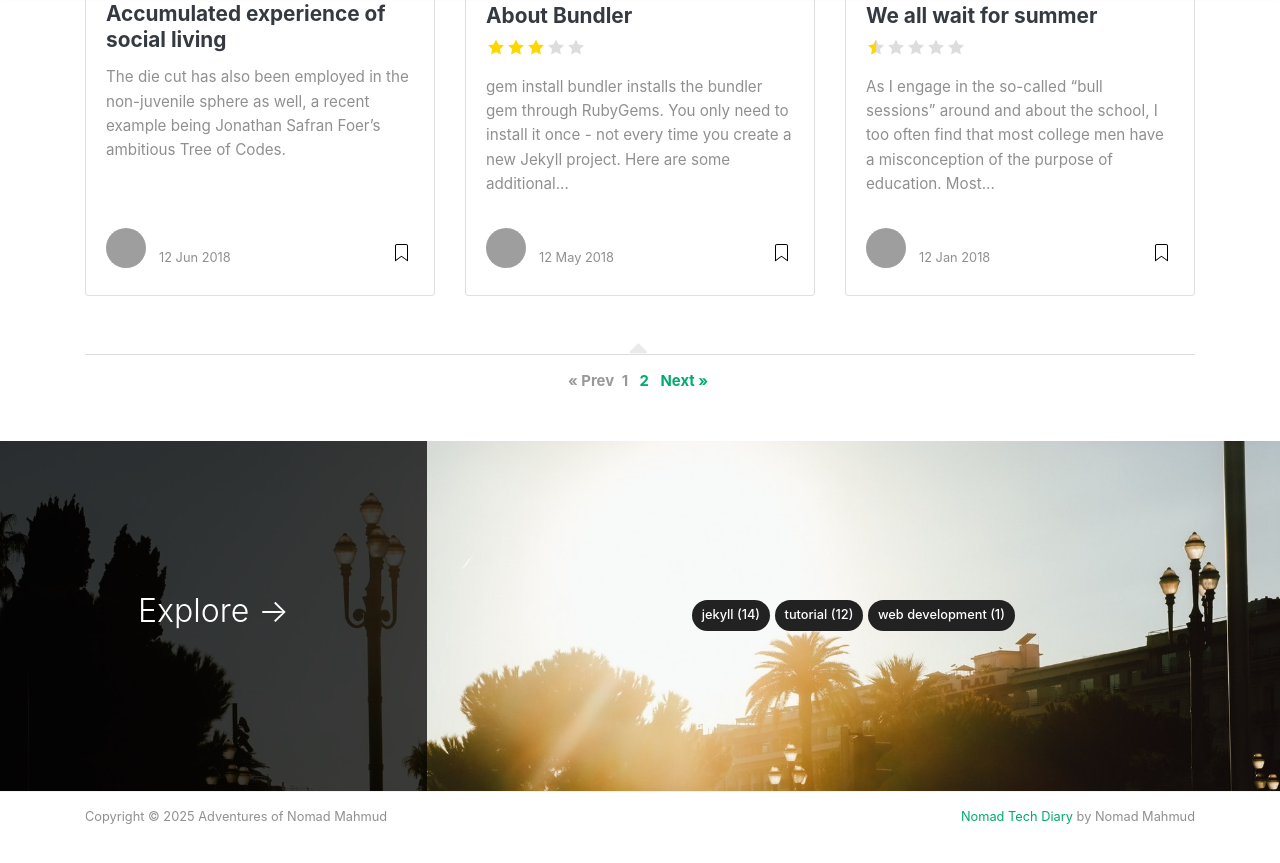
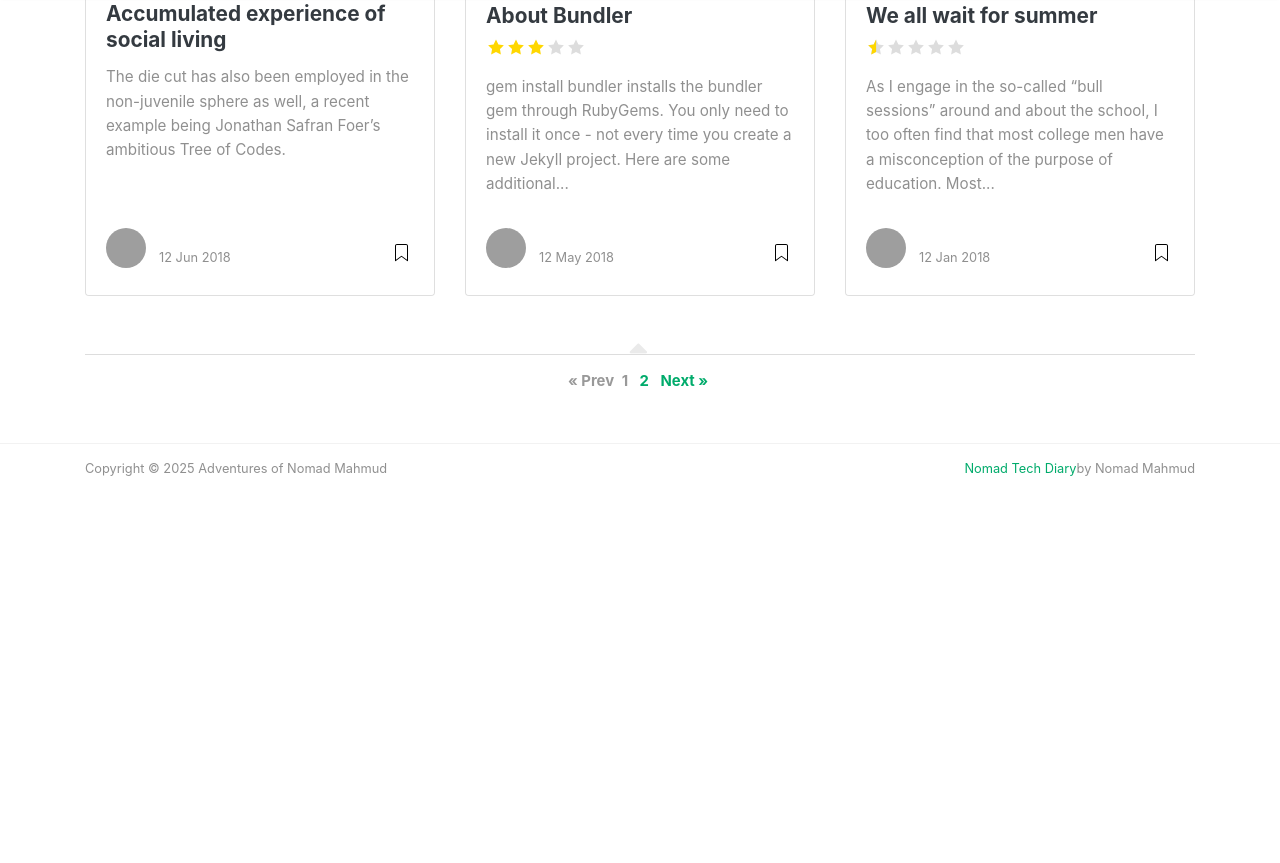
Before and after one commit to am-mahmud/am-mahmud.github.io, a Jekyll site: the page built from index.html, in a window 1280 px wide and 900 px high, scrolled down 1540 px. Shown: the top 863 px of the window. Built offline with Jekyll 4.4.1, drawn with Linux system fonts in a browser that asks for light colours; nearby versions of some CDN libraries; the list of posts is cut into pages by our own code; after the commit the page ends 2092 px from its top, so only the background shows below that; part of the change alters nothing that is shown; grey boxes are pictures that could not be loaded.

Commit message:
File added

```diff
--- a/_layouts/default.html
+++ b/_layouts/default.html
@@ -130,7 +130,7 @@ ga('send', 'pageview');
 
 <!-- Categories Jumbotron
 ================================================== -->
-<div class="jumbotron fortags">
+<!-- <div class="jumbotron fortags">
 	<div class="d-md-flex h-100">
 		<div class="col-md-4 transpdark align-self-center text-center h-100">
             <div class="d-md-flex align-items-center justify-content-center h-100">
@@ -151,7 +151,7 @@ ga('send', 'pageview');
             {% assign categories_list = nil %}
 		</div>
 	</div>
-</div>
+</div> -->
 
 <!-- Begin Footer
 ================================================== -->
@@ -162,7 +162,7 @@ ga('send', 'pageview');
                 Copyright © {{ site.time | date: "%Y" }} {{ site.name }}
             </div>
             <div class="col-md-6 col-sm-6 text-center text-lg-right">
-                <a target="_blank" href="https://www.wowthemes.net/mediumish-free-jekyll-template/">Nomad Tech Diary</a> by Nomad Mahmud
+                <a target="_blank" href="">Nomad Tech Diary</a>by Nomad Mahmud
             </div>
         </div>
     </div>
```
